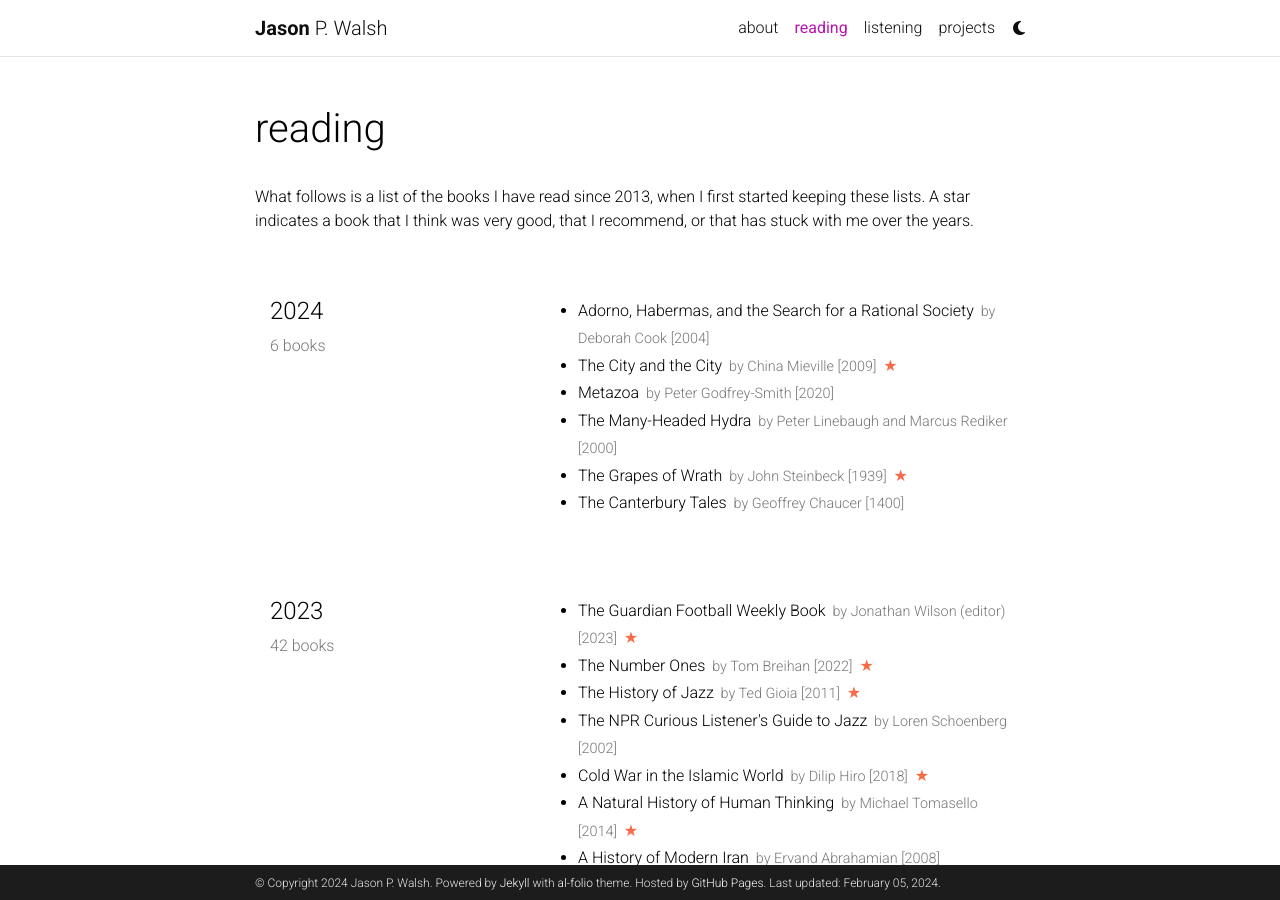
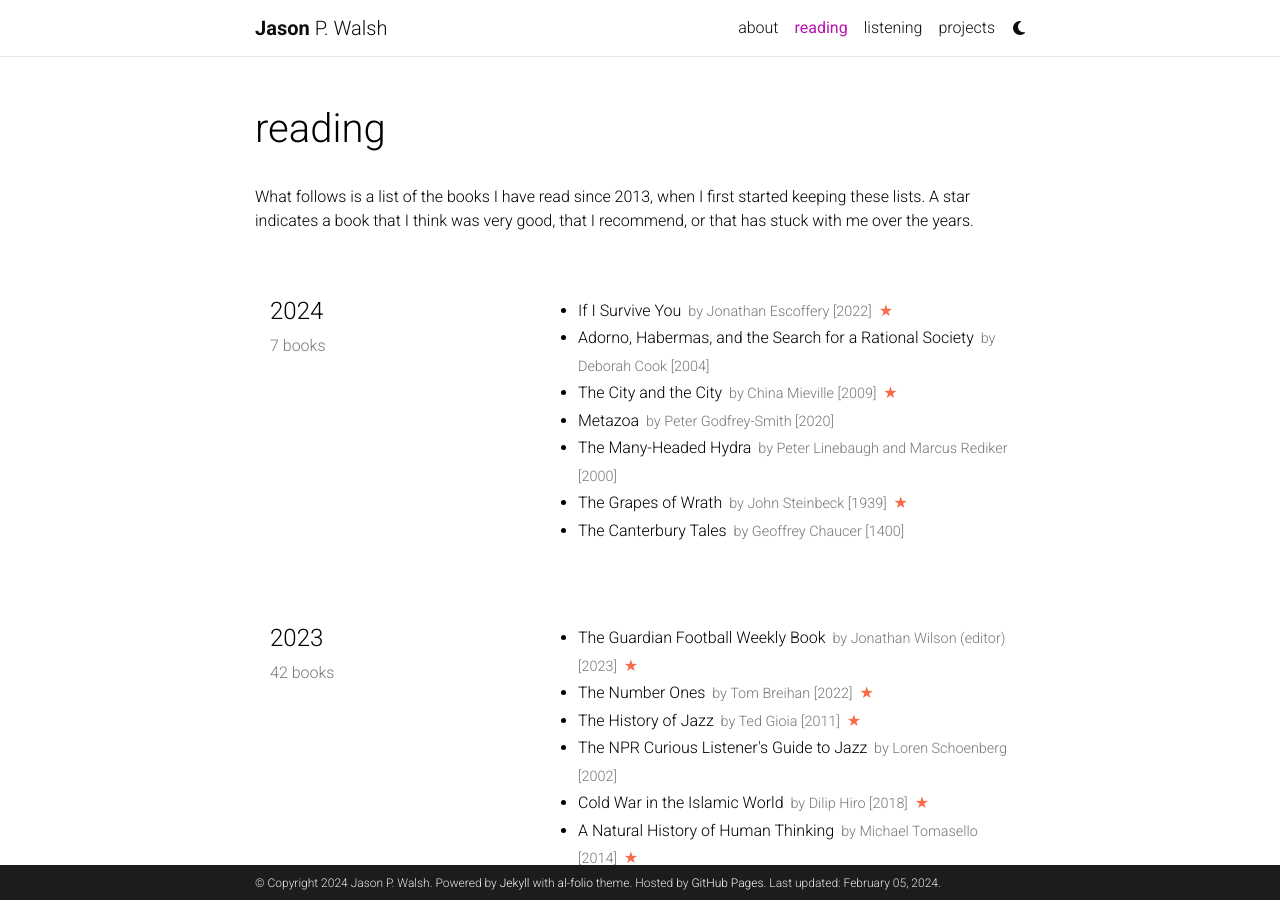
Before and after one commit to jwals23/jwals23.github.io, a Jekyll site: the page built from _pages/reading.md, in a window 1280 px wide and 900 px high. Built offline with Jekyll 4.4.1, drawn with Linux system fonts in a browser that asks for light colours; comment, search, counter and statistics services are not loaded; a style sheet for code colours, icons or effects is not loaded.

Commit message:
Adding IISU

```diff
--- a/_data/reading.yml
+++ b/_data/reading.yml
@@ -1,6 +1,11 @@
 list:
   - year: "2024"
     books:
+      - title: If I Survive You
+        author: Jonathan Escoffery
+        year: 2022
+        star: yes
+
       - title: Adorno, Habermas, and the Search for a Rational Society
         author: Deborah Cook
         year: 2004
```
